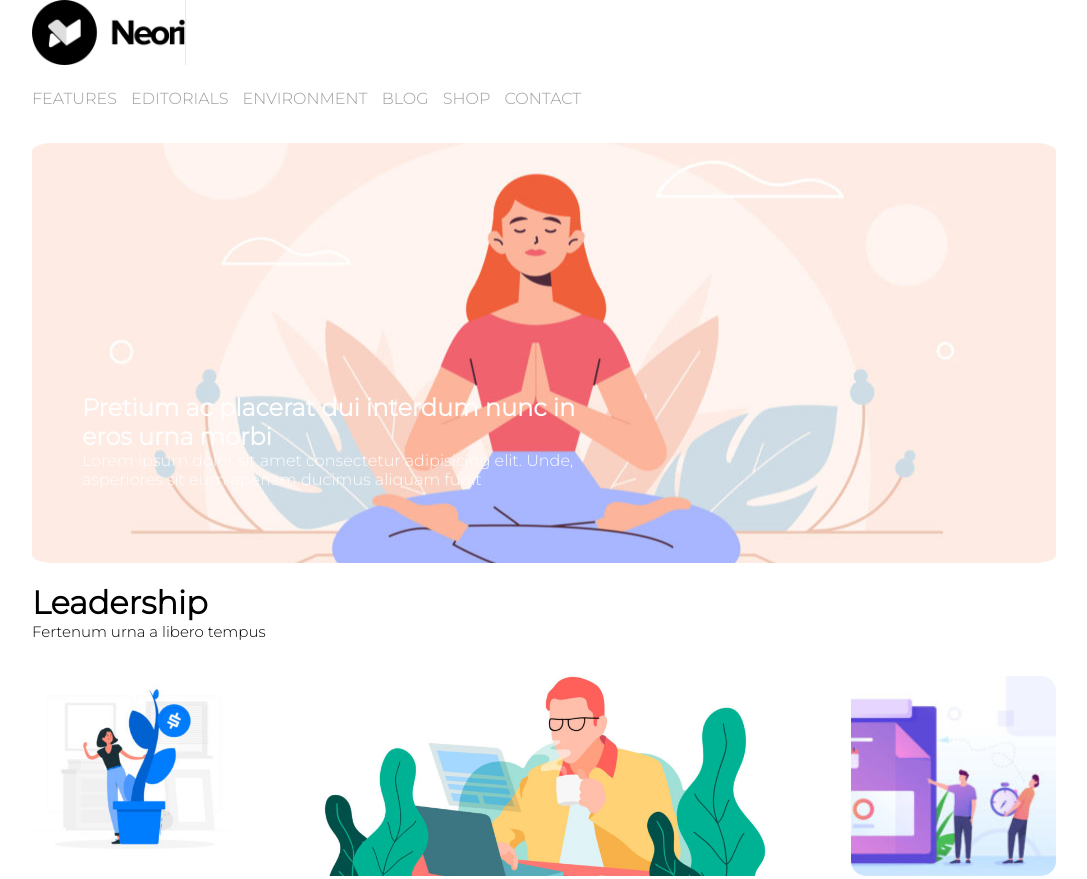
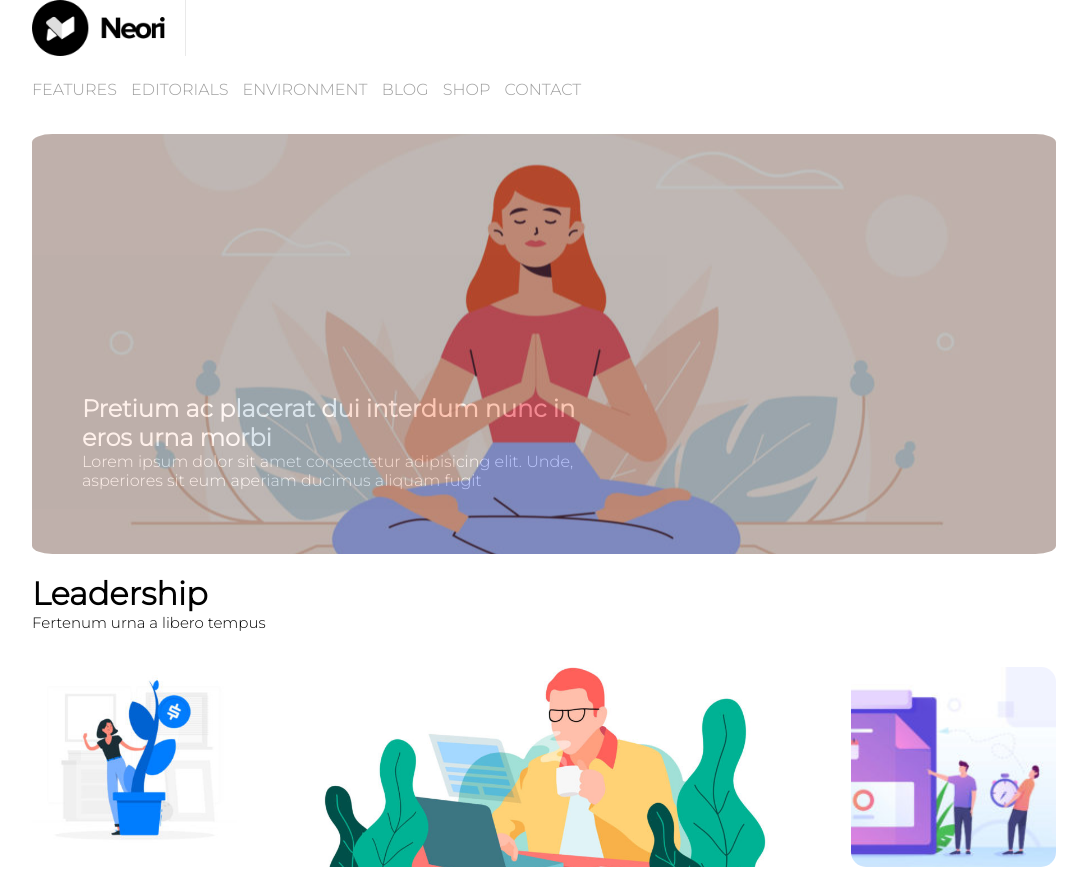
Before and after one commit to Isabella18081996/htmlcss-wp, a plain HTML site: page index.html in a window 1280 px wide. Shown: the top 879 px of the page, without its empty margins (96-1183 px from the left). Drawn offline with Linux system fonts and the light colour scheme.

Commit message:
esercizio finito

```diff
--- a/assets/style.css
+++ b/assets/style.css
@@ -49,6 +49,7 @@ nav li a:hover{
   width: 15%;
   padding-top: 0;
   border-right: 1px solid #E9E9E9;
+  padding-right: 20px;
 
 }
 
@@ -73,10 +74,10 @@ nav{
 .banner-text{
   width: 55%;
   height: 200px;
-  padding-top: 250px;
+  padding-top: 260px;
   padding-left: 50px;
   padding-bottom: 10px;
-  color: #FEFDFD;
+  color: white;
 }
 
 main{
@@ -110,6 +111,7 @@ main{
 
 footer{
   text-align: center;
+  padding-bottom: 20px;
 }
 
 .immagine {
@@ -154,6 +156,8 @@ main p{
 .heart::after {
   content: "\2665";
   color: red;
+  font-size: 20px;
+
 }
 
 
@@ -161,9 +165,9 @@ h1{
   font: weight 500px;;
 }
 
-/* .background{
+.background{
   height: 100%;
   background-color: black;
   opacity: 25%;
   border-radius: 2%;
-} */
+}
--- a/index.html
+++ b/index.html
@@ -18,9 +18,6 @@
 
   <!-- Header -->
     <header>
-
-    </header>
-  <!-- /Header -->
      <div class="logo"><img src="assets/img/logo.png" alt="logo" class="logo-img"></div>
      <nav>
        <ul>
@@ -33,12 +30,16 @@
        </ul>
      </nav>
      <div class="banner">
-       <div class="background"></div>
-       <div class="banner-text">
+       <div class="background">
+        <div class="banner-text">
          <h2>Pretium ac placerat dui interdum nunc in eros urna morbi</h2>
-        <p>Lorem ipsum dolor sit amet consectetur adipisicing elit. Unde, asperiores sit eum aperiam ducimus aliquam fugit </p>
+         <p>Lorem ipsum dolor sit amet consectetur adipisicing elit. Unde, asperiores sit eum aperiam ducimus aliquam fugit </p>
+       </div>
       </div>
      </div>
+    </header>
+  <!-- /Header -->
+
   <!-- Main -->
     <main class="clearfix">
       <div class="title">
@@ -57,6 +58,7 @@
       </div>
       <div class="col col-right">
         <div class="immagine right"></div>
+
         <h5>Lorem</h5>
         <p>Lorem ipsum dolor sit amet consectetur, adipisicing elit. Velit minima optio, saepe et placeat repudiandae accusamus repellendus vitae distinctio ea commodi labore facilis nobis id, quasi maiores mollitia expedita deserunt, fugit sunt natus. Provident culpa ipsum rerum perspiciatis voluptatibus atque animi dolor, eaque voluptatum deleniti, sed aliquid aperiam laudantium commodi?</p>
       </div>
```
